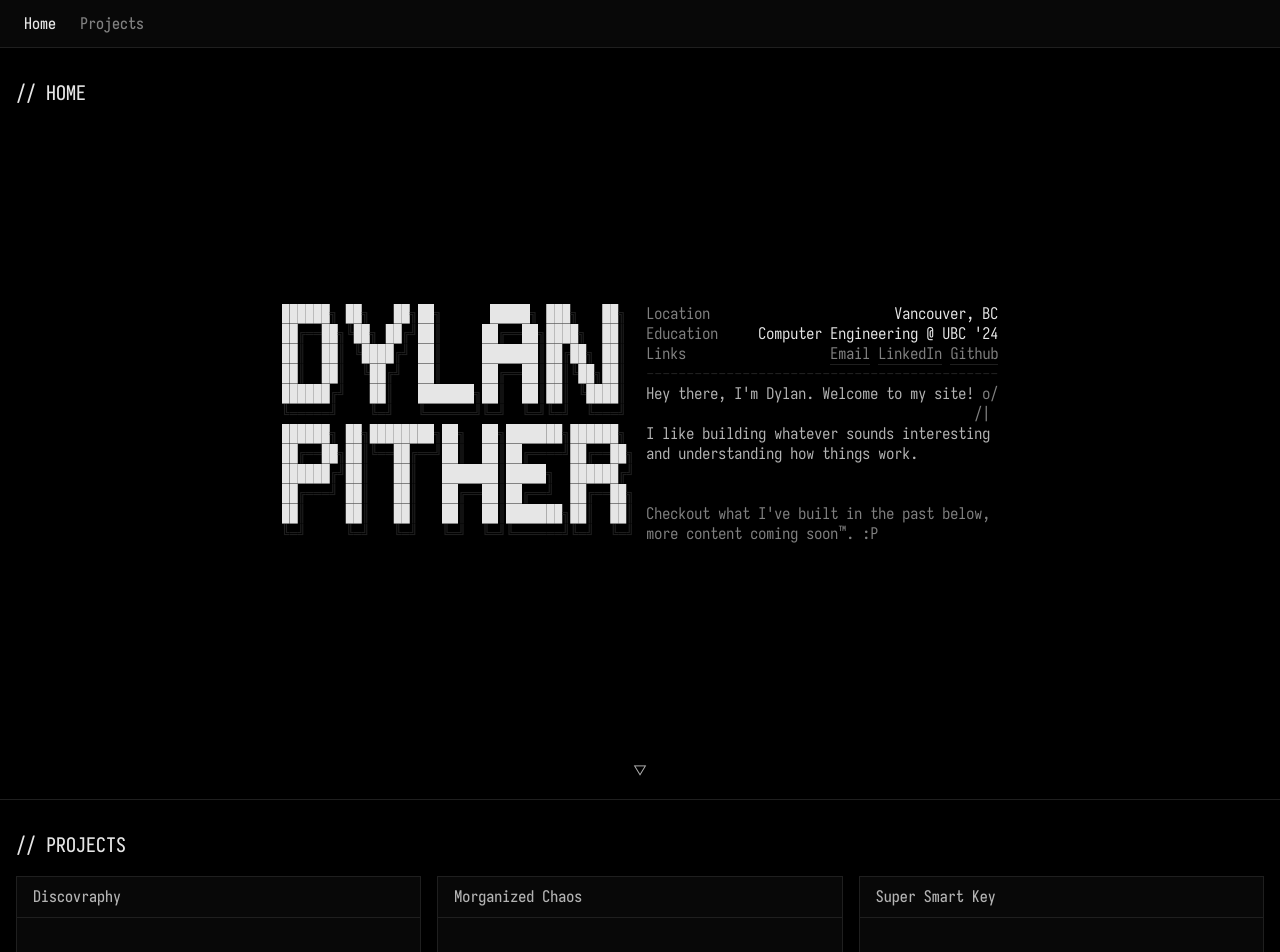
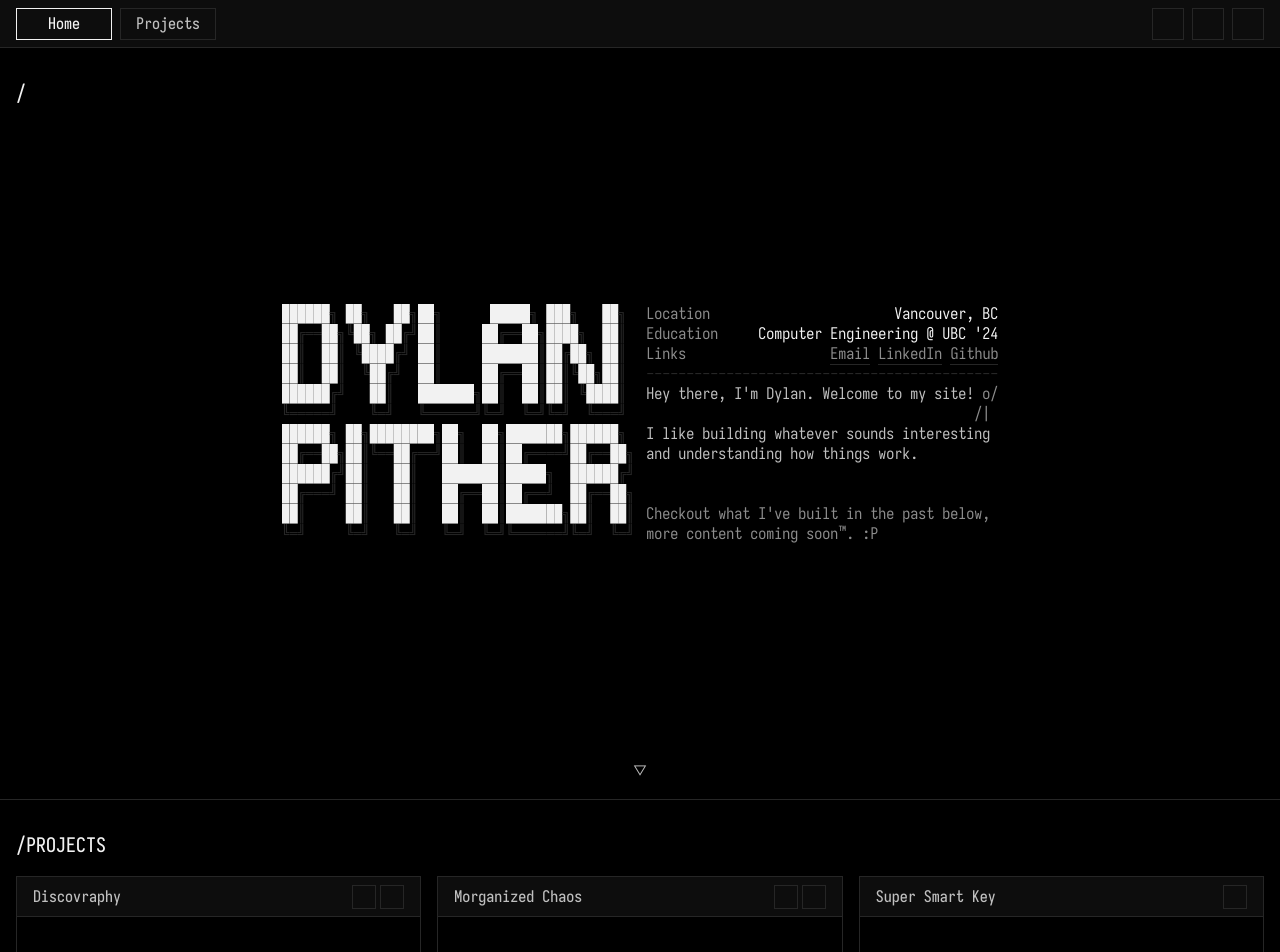
Before and after one commit to dpither/dpither.github.io, a SvelteKit app: page / in a window 1280 px wide. Shown: the top 952 px of the page. Built offline with nearby package versions, Linux system fonts and the light colour scheme; what @iconify/tailwind4 would draw is missing.

Commit message:
Refined icon, visual updates

```diff
--- a/src/app.css
+++ b/src/app.css
@@ -22,19 +22,19 @@
 @theme {
 	--color-*: initial;
 	--color-bg: hsl(0, 0%, 0%);
-	--color-panel: hsl(0, 0%, 3%);
-	--color-border: hsl(0, 0%, 12%);
-	--color-accent: hsl(0, 0%, 90%);
-	--color-fg: hsl(0, 0%, 70%);
-	--color-muted: hsl(0, 0%, 50%);
+	--color-panel: hsl(0, 0%, 5%);
+	--color-border: hsl(0, 0%, 15%);
+	--color-muted: hsl(0, 0%, 55%);
+	--color-fg: hsl(0, 0%, 75%);
+	--color-accent: hsl(0, 0%, 95%);
 
 	--font-text: 'Iosevka Web', monospace;
 
-	--animate-corner-breathe: corner-breathe 750ms var(--ease-default) infinite;
-	--animate-corner-breathe-out: corner-breathe-out 250ms linear;
-	--ease-default: cubic-bezier(0.4, 0, 0.6, 1);
-	--timing-default: 150ms;
+	--ease-default: cubic-bezier(0.6, 0, 0.4, 1);
+	--timing-default: 100ms;
 }
+
+@custom-variant hocus (&:hover, &:focus-visible);
 
 @layer base {
 	body {
@@ -42,10 +42,6 @@
 	}
 
 	h1 {
-		@apply text-2xl font-medium;
-	}
-
-	h2 {
 		@apply text-xl font-medium;
 	}
 
@@ -57,38 +53,6 @@
 @layer components {
 	.transition-default {
 		transition: all var(--timing-default) var(--ease-default);
-	}
-
-	.corner-focus {
-		--focus-t: 1px; /* thickness */
-		--focus-c: var(--color-accent); /* color */
-		--focus-l: 4px; /* length */
-		--_g: transparent 90deg, var(--focus-c) 0;
-		--_p: var(--focus-l) var(--focus-l) border-box no-repeat;
-		position: relative;
-		outline-style: none;
-	}
-
-	.corner-focus::before {
-		content: '';
-		position: absolute;
-		inset: 0px;
-		pointer-events: none;
-		opacity: 0;
-		background:
-			conic-gradient(from 90deg at top var(--focus-t) left var(--focus-t), var(--_g)) 0 0 /
-				var(--_p),
-			conic-gradient(from 180deg at top var(--focus-t) right var(--focus-t), var(--_g)) 100% 0 /
-				var(--_p),
-			conic-gradient(from 0deg at bottom var(--focus-t) left var(--focus-t), var(--_g)) 0 100% /
-				var(--_p),
-			conic-gradient(from -90deg at bottom var(--focus-t) right var(--focus-t), var(--_g)) 100%
-				100% / var(--_p);
-		transition: opacity var(--timing-default) var(--ease-default);
-	}
-	.corner-focus:hover::before,
-	.corner-focus:focus-visible::before {
-		opacity: 1;
 	}
 
 	.slide-in {
--- a/src/lib/components/Footer.svelte
+++ b/src/lib/components/Footer.svelte
@@ -1,9 +1,8 @@
 <script lang="ts">
-	import NavIcon from './NavIcon.svelte';
 </script>
 
 <footer
-	class="text-muted border-border bg-panel flex h-12 w-full items-center justify-between border-t ps-4 pe-3 text-xs xl:ps-6 xl:pe-5"
+	class="text-muted border-border bg-panel flex h-12 w-full items-center justify-between border-t px-4 text-xs"
 >
 	<div class="hidden md:flex md:flex-1"></div>
 	<p>
@@ -12,9 +11,15 @@
 		>
 	</p>
 	<div class="flex items-center gap-1 md:flex-1 md:justify-end">
-		<p>V1.0</p>
-		<NavIcon href="https://github.com/dpither/dpither.github.io" label="source code">
-			<span class="icon-[mdi--code]" style="width: 16px; height: 16px;"></span>
-		</NavIcon>
+		<a
+			href="https://github.com/dpither/dpither.github.io"
+			target="_blank"
+			rel="noopener noreferrer"
+			aria-label="source code (opens in new tab)"
+			class="text-fg hocus:text-accent hocus:bg-border border-border hocus:border-accent transition-default box-border flex h-6 w-14 items-center justify-center gap-1 border outline-none"
+		>
+			<span>V1.0</span>
+			<span class="icon-[mdi--code] size-4"></span>
+		</a>
 	</div>
 </footer>
--- a/src/lib/components/Header.svelte
+++ b/src/lib/components/Header.svelte
@@ -1,6 +1,5 @@
 <script lang="ts">
 	import NavTab from '$lib/components/NavTab.svelte';
-	import NavIcon from '$lib/components/NavIcon.svelte';
 	import { onMount } from 'svelte';
 
 	let activeSection = $state('');
@@ -23,21 +22,39 @@
 
 <svelte:window on:scroll={setActiveSection} on:focus={setActiveSection} />
 <header
-	class="border-border bg-panel sticky top-0 z-10 flex h-12 w-full items-center justify-between border-b ps-2 pe-3 xl:ps-4 xl:pe-5"
+	class="border-border bg-panel sticky top-0 z-10 flex h-12 w-full items-center justify-between border-b px-4"
 >
 	<nav aria-label="section navigation" class="flex gap-2">
 		<NavTab href="/" label="Home" isActive={activeSection == 'hero'} />
 		<NavTab href="/#projects" label="Projects" isActive={activeSection == 'projects'} />
 	</nav>
 	<nav aria-label="external links" class="flex gap-2">
-		<NavIcon href="mailto:dylanpither@gmail.com" label="email">
-			<span class="icon-[mdi--email]" style="width: 24px; height: 24px;"></span>
-		</NavIcon>
-		<NavIcon href="https://linkedin.com/in/dylanpither" label="linkedin"
-			><span class="icon-[mdi--linkedin]" style="width: 24px; height: 24px;"></span>
-		</NavIcon>
-		<NavIcon href="https://github.com/dpither" label="github"
-			><span class="icon-[mdi--github]" style="width: 24px; height: 24px;"></span>
-		</NavIcon>
+		<a
+			href="mailto:dylanpither@gmail.com"
+			target="_blank"
+			rel="noopener noreferrer"
+			aria-label="email (opens in new tab)"
+			class="text-fg hocus:text-accent hocus:bg-border border-border hocus:border-accent transition-default box-border flex size-8 items-center justify-center border outline-none"
+		>
+			<span class="icon-[mdi--email] size-6"></span>
+		</a>
+		<a
+			href="https://linkedin.com/in/dylanpither"
+			target="_blank"
+			rel="noopener noreferrer"
+			aria-label="linkedin (opens in new tab)"
+			class="text-fg hocus:text-accent hocus:bg-border border-border hocus:border-accent transition-default box-border flex size-8 items-center justify-center border outline-none"
+		>
+			<span class="icon-[mdi--linkedin] size-6"></span>
+		</a>
+		<a
+			href="https://github.com/dpither"
+			target="_blank"
+			rel="noopener noreferrer"
+			aria-label="github (opens in new tab)"
+			class="text-fg hocus:text-accent hocus:bg-border border-border hocus:border-accent transition-default box-border flex size-8 items-center justify-center border outline-none"
+		>
+			<span class="icon-[mdi--github] size-6"></span>
+		</a>
 	</nav>
 </header>
--- a/src/lib/components/Hero.svelte
+++ b/src/lib/components/Hero.svelte
@@ -54,15 +54,15 @@
 	id="hero"
 	class="border-border relative flex h-[calc(100vh-48px)] flex-col items-center justify-center gap-3 border-b md:flex-row"
 >
-	<h2
+	<h1
 		class="fade-in text-accent absolute top-0 w-full px-4 pt-8"
 		style="animation-delay: {(isStacked
 			? (blockHeight + 12) * lineDelay
 			: 12 * lineDelay + blockWidth) * charDelay}ms;
 			animation-duration: calc(var(--default-transition-duration) * 4)"
 	>
-		// HOME
-	</h2>
+		/
+	</h1>
 
 	<div class="flex flex-col">
 		{#each blockName as line, lineIndex (lineIndex)}
--- a/src/lib/components/NavIcon.svelte
+++ /dev/null
@@ -1,13 +0,0 @@
-<script lang="ts">
-	let { children, href, label } = $props();
-</script>
-
-<a
-	{href}
-	tabindex="0"
-	target="_blank"
-	rel="noopener noreferrer"
-	aria-label={label + '(opens in new tab)'}
-	class="corner-focus text-muted transition-default hover:text-accent focus-visible:text-accent flex items-center justify-center gap-1 p-1"
-	>{@render children?.()}</a
->
--- a/src/lib/components/NavTab.svelte
+++ b/src/lib/components/NavTab.svelte
@@ -4,10 +4,11 @@
 
 <a
 	{href}
-	tabindex="0"
 	aria-current={isActive ? 'page' : undefined}
-	class="corner-focus transition-default hover:text-accent focus-visible:text-accent font-text flex h-8 items-center px-2 text-center font-medium"
+	class="transition-default hocus:text-accent hocus:border-accent font-text hocus:bg-border flex h-8 w-24 items-center justify-center border font-medium outline-none"
 	class:text-accent={isActive}
-	class:text-muted={!isActive}
+	class:border-accent={isActive}
+	class:text-fg={!isActive}
+	class:border-border={!isActive}
 	>{label}
 </a>
--- a/src/lib/components/ProjectCard.svelte
+++ b/src/lib/components/ProjectCard.svelte
@@ -1,31 +1,41 @@
 <script lang="ts">
 	import type { Project } from '$lib/data/types';
-	import NavIcon from './NavIcon.svelte';
 	import BrailleLoader from './BrailleLoader.svelte';
 
 	let { project }: { project: Project } = $props();
 	let imgLoaded = $state(false);
 </script>
 
+<!-- eslint-disable svelte/no-navigation-without-resolve -->
 <div
-	class=" group border-border transition-default hover:border-accent bg-panel relative w-full border text-sm lg:text-base"
+	class=" group border-border transition-default hover:border-accent bg-bg relative w-full border text-sm lg:text-base"
 >
 	<div
-		class="border-border transition-default group-hover:border-accent flex w-full items-center justify-between border-b"
+		class="border-border transition-default group-hover:border-accent bg-panel flex h-10 w-full items-center justify-between border-b"
 	>
-		<p class="group-hover:text-accent transition-default px-4 py-2 font-medium">
+		<p class="group-hover:text-accent transition-default ps-4 font-medium">
 			{project.title}
 		</p>
-		<div class="flex gap-1 py-2 pe-3">
-			{#if project.src != undefined}
-				<NavIcon href={project.src} label="source code">
-					<span class="icon-[mdi--code]" style="width: 16px; height: 16px;"></span>
-				</NavIcon>
+		<div class="flex gap-1 py-2 pe-4">
+			{#if project?.src}
+				<a
+					href={project.src}
+					target="_blank"
+					rel="noopener noreferrer"
+					aria-label="source code (opens in new tab)"
+					class="text-fg hocus:text-accent hocus:bg-border border-border hocus:border-accent transition-default box-border flex size-6 items-center justify-center border outline-none"
+					><span class="icon-[mdi--code] size-4"></span></a
+				>
 			{/if}
-			{#if project.site != undefined}
-				<NavIcon href={project.site} label="site"
-					><span class="icon-[mdi--web]" style="width: 16px; height: 16px;"></span>
-				</NavIcon>
+			{#if project?.site}
+				<a
+					href={project.site}
+					target="_blank"
+					rel="noopener noreferrer"
+					aria-label="site (opens in new tab)"
+					class="text-fg hocus:text-accent hocus:bg-border border-border hocus:border-accent transition-default box-border flex size-6 items-center justify-center border outline-none"
+					><span class="icon-[mdi--web] size-4"></span></a
+				>
 			{/if}
 		</div>
 	</div>
--- a/src/lib/components/Projects.svelte
+++ b/src/lib/components/Projects.svelte
@@ -4,7 +4,7 @@
 </script>
 
 <section id="projects" class="flex scroll-mt-12 flex-col gap-4 py-8">
-	<h2 class="text-accent w-full px-4">// PROJECTS</h2>
+	<h1 class="text-accent w-full px-4">/PROJECTS</h1>
 	<div class="flex justify-center">
 		<div class="grid grid-cols-1 gap-4 px-4 md:grid-cols-2 xl:grid-cols-3">
 			{#each projects as project (project.id)}
```
Also changed, not shown: src/lib/assets/icon.svg.
